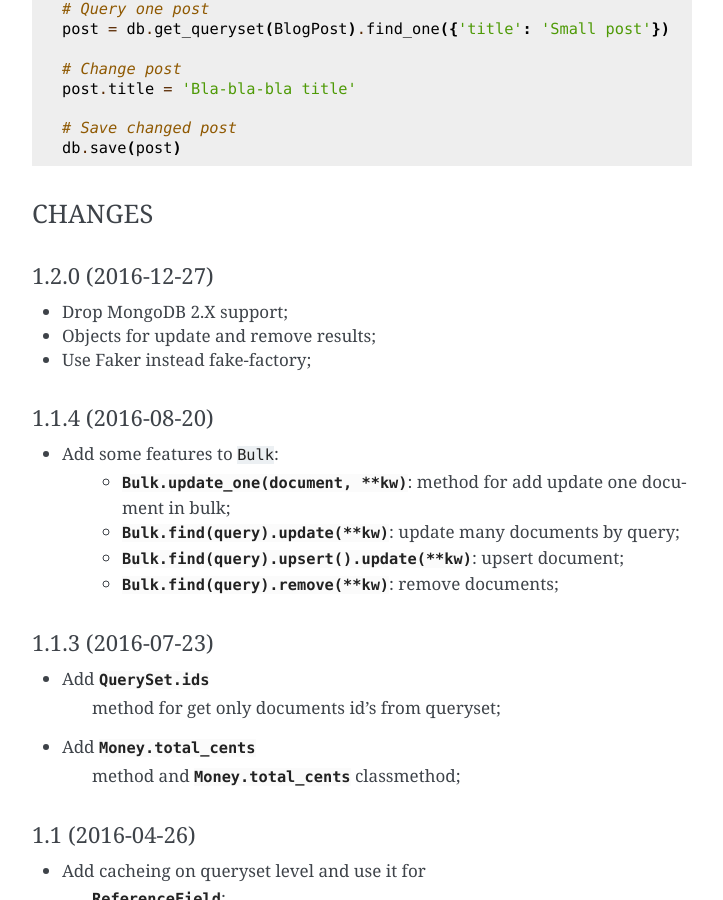
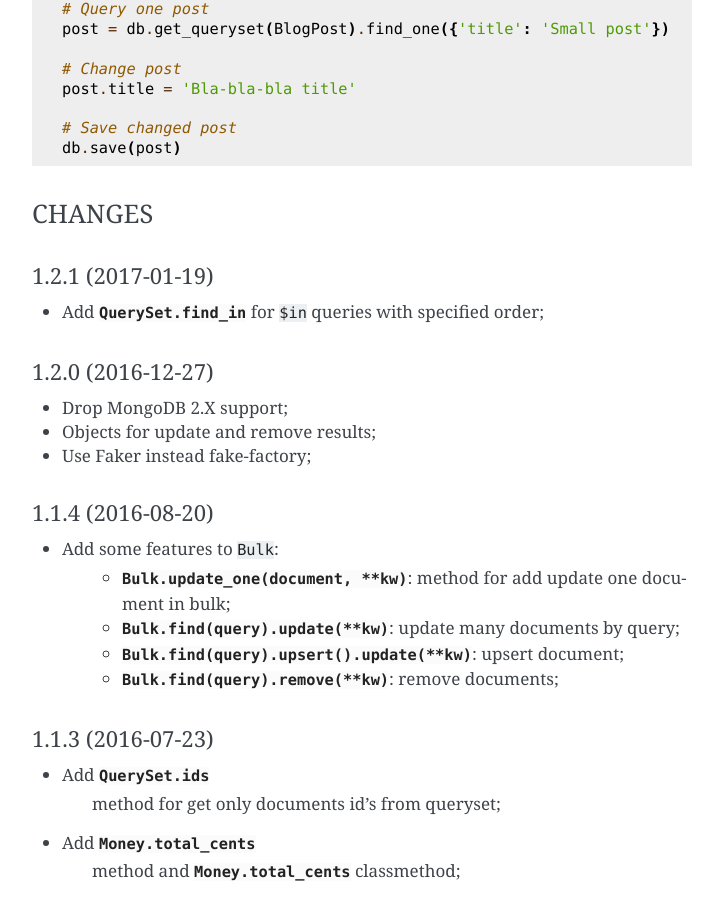
Before and after one commit to ticketscloud/yadm, a Sphinx documentation site: the page built from doc/index.rst, in a window 1280 px wide and 900 px high, scrolled down 1028 px. Shown: the whole window, without its empty margins (388-1111 px from the left). Built offline with Sphinx 7.4.7, drawn with Linux system fonts in a browser that asks for light colours; pages that are not in the unit, such as notebooks, are missing from menus; cross-references to code outside the pages are shown as plain code.

Commit message:
Add QuerySet.find_in to documentation

```diff
--- a/README.rst
+++ b/README.rst
@@ -72,6 +72,12 @@ Quick start
 
 CHANGES
 =======
+
+1.2.1 (2017-01-19)
+------------------
+
+* Add ``QuerySet.find_in`` for ``$in`` queries with specified order;
+
 
 1.2.0 (2016-12-27)
 ------------------
--- a/doc/index.rst
+++ b/doc/index.rst
@@ -66,6 +66,12 @@ Quick start
 
 CHANGES
 =======
+
+1.2.1 (2017-01-19)
+------------------
+
+* Add :py:meth:`QuerySet.find_in <yadm.queryset.QuerySet.find_in>` for ``$in`` queries with specified order;
+
 
 1.2.0 (2016-12-27)
 ------------------
```
